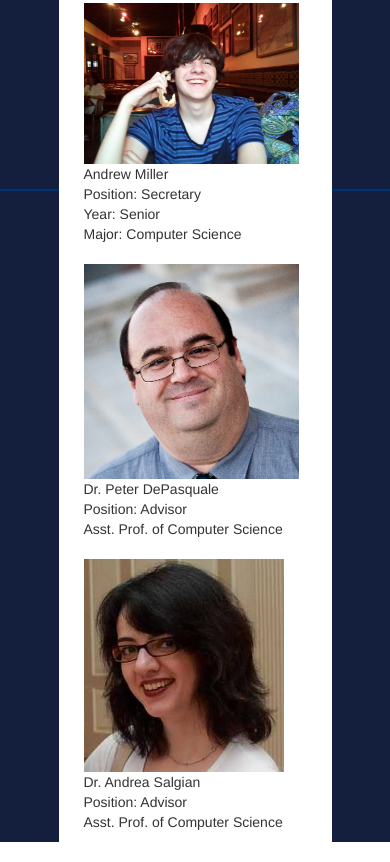
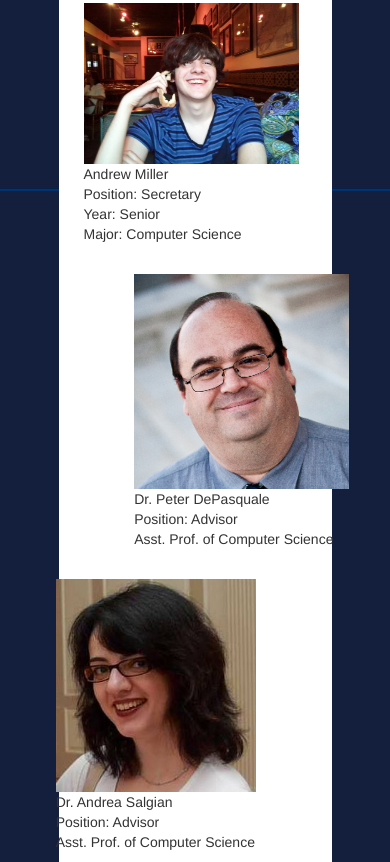
Before and after one commit to tale1/tcnj-acm-site, a plain HTML site: page about.html in a window 390 px wide. Shown: the part 1001-1863 px from the top of the page. Drawn offline with nearby package versions, Linux system fonts and the light colour scheme.

Commit message:
Fixed an issue with the divs in the about.html page that was making the faculty pictures be in the wrong position when viewed using Firefox or IE

```diff
--- a/about.html
+++ b/about.html
@@ -1,4 +1,3 @@
-
 <!DOCTYPE html>
 <html lang="en">
 	<head>
@@ -75,24 +74,25 @@
                             Year: Senior</br>
                             Major: Computer Science</p></p>
                         </div>
+
+                    </div>
+                </div>
                         <!-- Faculty Advisor pictures -->
-                        <div class="faculty" style="margin:0 auto">
-                            <div class="col-md-3" style="margin-top:20px;">
+                        <div class="faculty" style="margin:0 auto; width:50%;">
+                            <div class="d" style="margin-top:20px; float:left">
                                 <img id="deps" src="imgs/deps.png" alt="Peter DePasquale" style="width:215px;">
                                 <p>Dr. Peter DePasquale</br>
                                 Position: Advisor</br>
                                 Asst. Prof. of Computer Science</br></p>
                             </div>
 
-                            <div class="col-md-3" style="margin-top:20px;">
+                            <div class="s" style="margin-top:20px; float:right">
                                 <img id="salgian" src="imgs/salgian.png" alt="Andrea Salgian" style="width:200px;">
                                 <p>Dr. Andrea Salgian</br>
                                 Position: Advisor</br>
                                 Asst. Prof. of Computer Science</br></p>
                             </div>
                         </div>
-                    </div>
-                </div>
 		</div>
 
 	</body>
```
